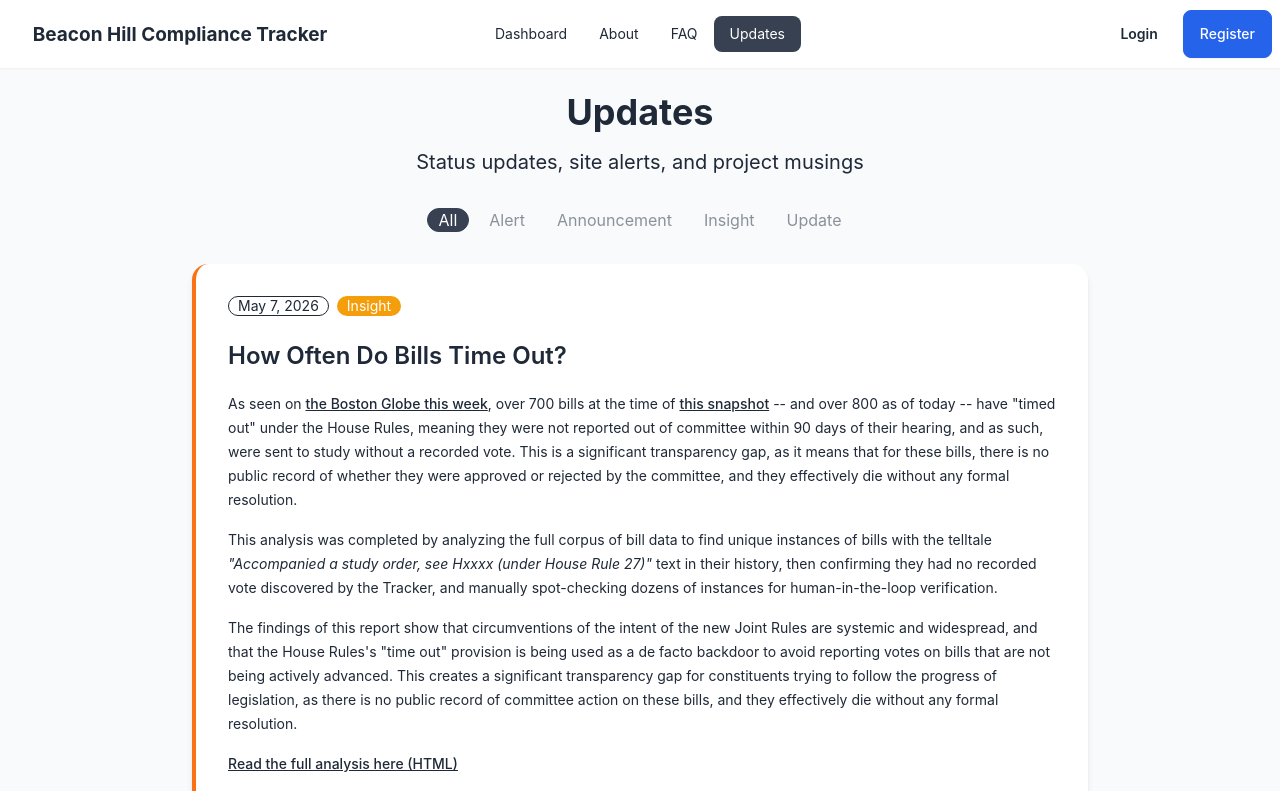
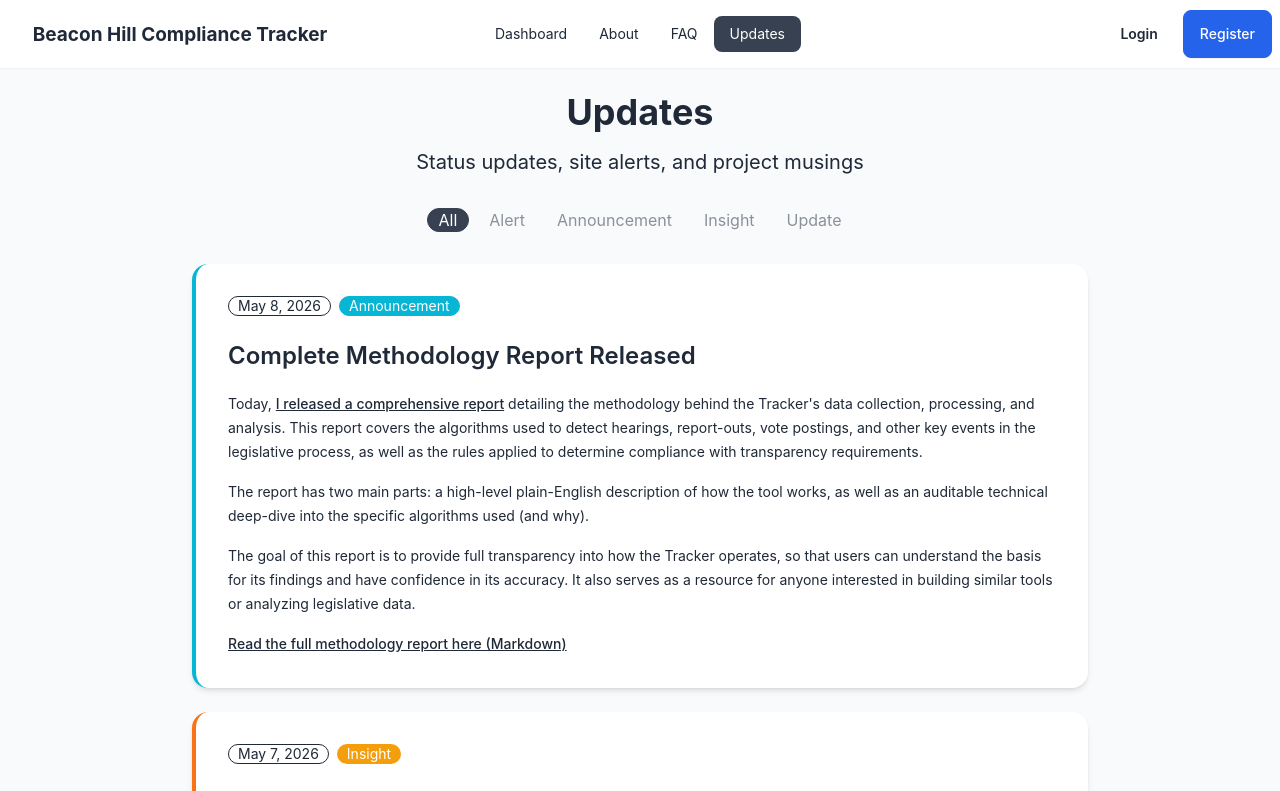
Before and after one commit to arbowl/beacon-hill-tracker, a React (Vite) app in the folder frontend/: page /updates in a window 1280 px wide. Shown: the top 791 px of the page. Built offline with nearby package versions, Linux system fonts and the light colour scheme.

Commit message:
Methodology report release

```diff
--- a/frontend/src/data/updates.ts
+++ b/frontend/src/data/updates.ts
@@ -369,5 +369,18 @@ The findings of this report show that circumventions of the intent of the new Jo
 
 [Read the full analysis here (HTML)](/documents/hr27_timeout_analysis.html)`,
     type: 'insight',
+  },
+  {
+    id: 26,
+    date: '2026-05-08',
+    title: 'Complete Methodology Report Released',
+    content: `Today, [I released a comprehensive report](https://github.com/arbowl/beacon-hill-compliance-tracker/blob/main/METHODOLOGY.md) detailing the methodology behind the Tracker's data collection, processing, and analysis. This report covers the algorithms used to detect hearings, report-outs, vote postings, and other key events in the legislative process, as well as the rules applied to determine compliance with transparency requirements.
+
+The report has two main parts: a high-level plain-English description of how the tool works, as well as an auditable technical deep-dive into the specific algorithms used (and why).
+
+The goal of this report is to provide full transparency into how the Tracker operates, so that users can understand the basis for its findings and have confidence in its accuracy. It also serves as a resource for anyone interested in building similar tools or analyzing legislative data.
+
+[Read the full methodology report here (Markdown)](https://github.com/arbowl/beacon-hill-compliance-tracker/blob/main/METHODOLOGY.md)`,
+    type: 'announcement',
   }
 ]
```
